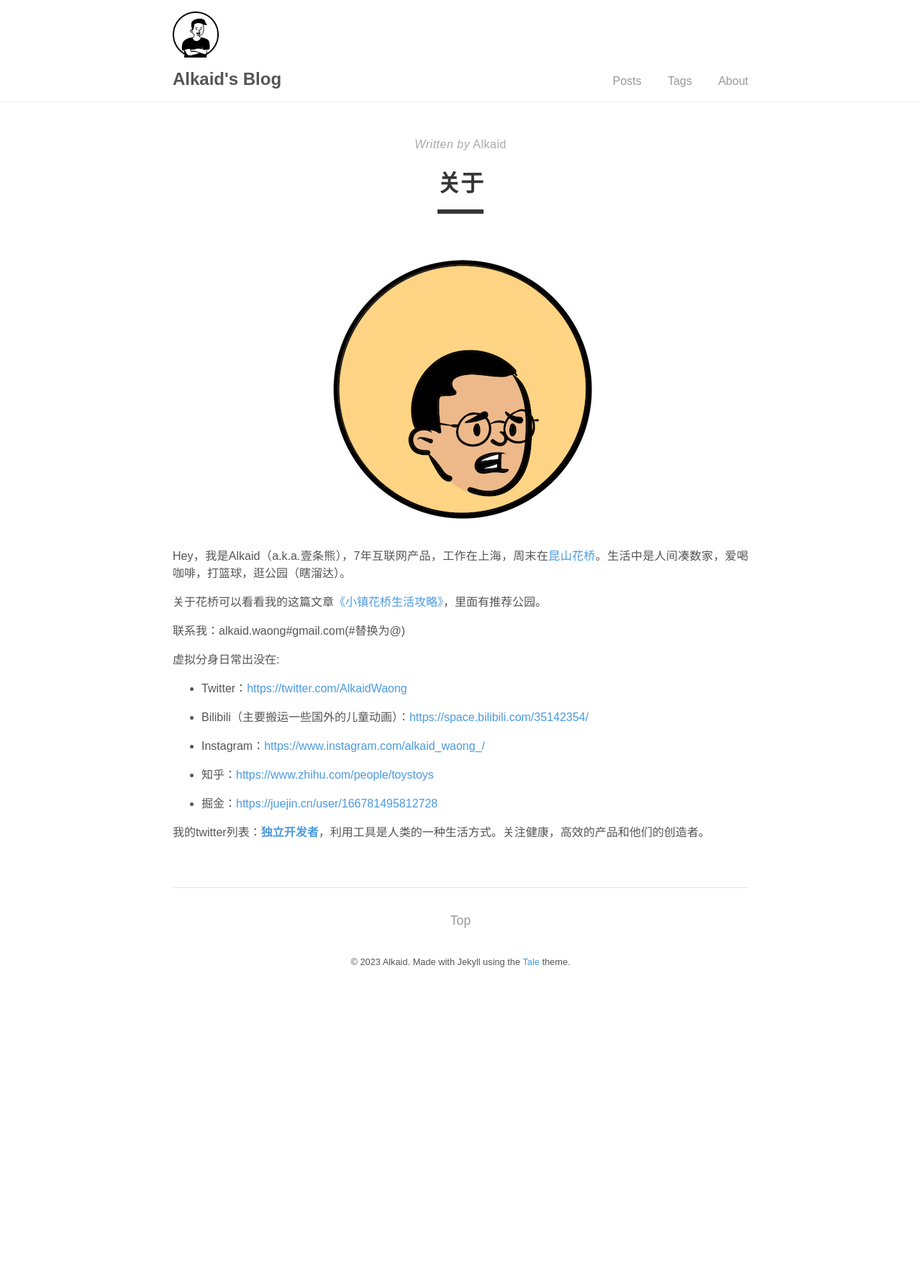
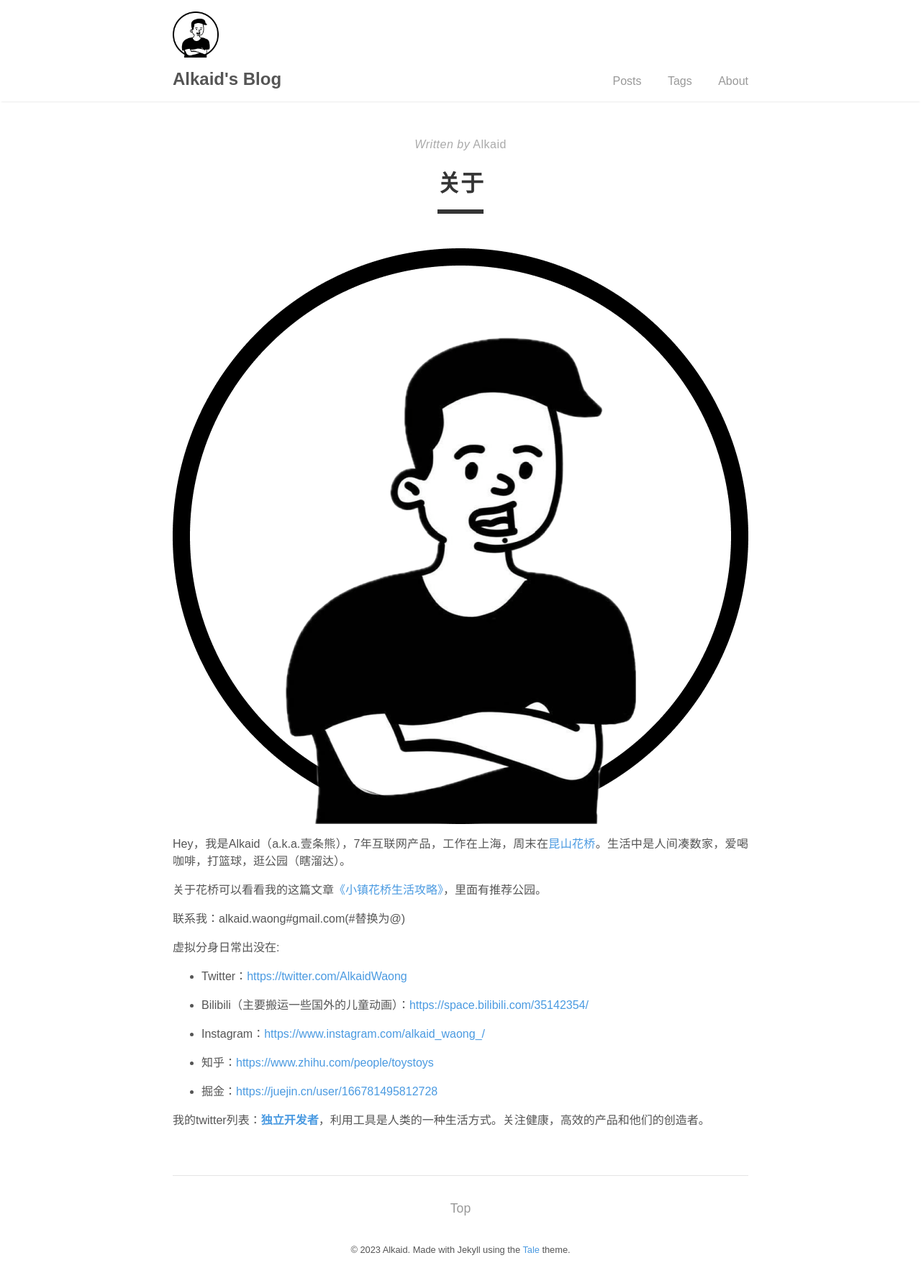
Before and after one commit to AlkaidWaong/ifoz, a Jekyll site: the page built from _pages/about.md, in a window 1280 px wide. Shown: the whole page at 72% size. Built offline with Jekyll 4.4.1, drawn with Linux system fonts in a browser that asks for light colours; comment, search, counter and statistics services are not loaded; before the commit the page ends 1380 px from its top, so only the background shows below that.

Commit message:
Update about.md

```diff
--- a/_pages/about.md
+++ b/_pages/about.md
@@ -5,7 +5,7 @@ author: "Alkaid"
 permalink: /about/
 ---
 
-![Open Peeps - Avatar and Backdrop](/img/Open Peeps - Avatar and Backdrop.png)
+![Open Peeps - Avatar and Backdrop](../assets/avatar.png)
 
 Hey，我是Alkaid（a.k.a.壹条熊），7年互联网产品，工作在上海，周末在[昆山花桥](https://baike.baidu.com/item/%E8%8A%B1%E6%A1%A5%E9%95%87/2722997)。生活中是人间凑数家，爱喝咖啡，打篮球，逛公园（瞎溜达）。
 
```
